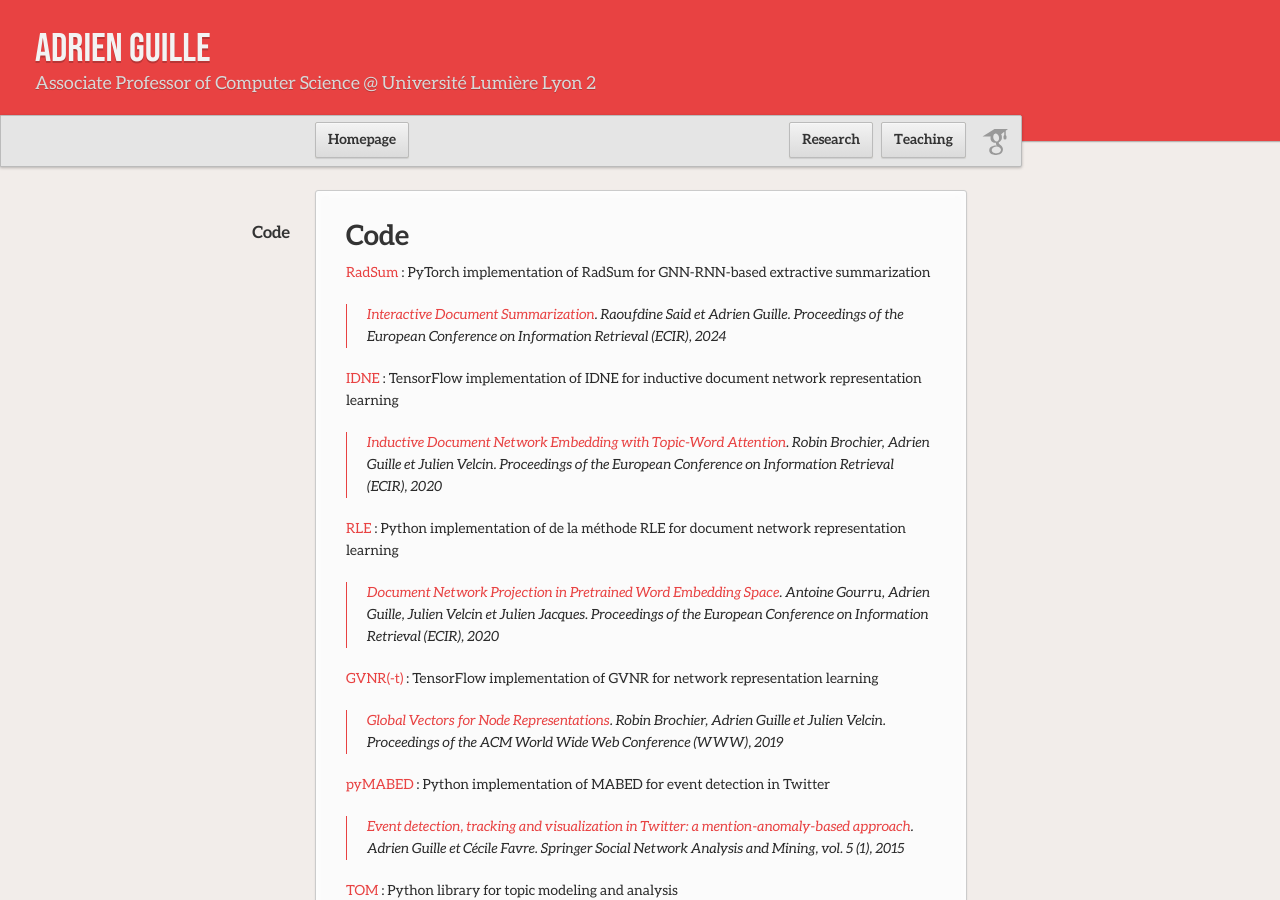
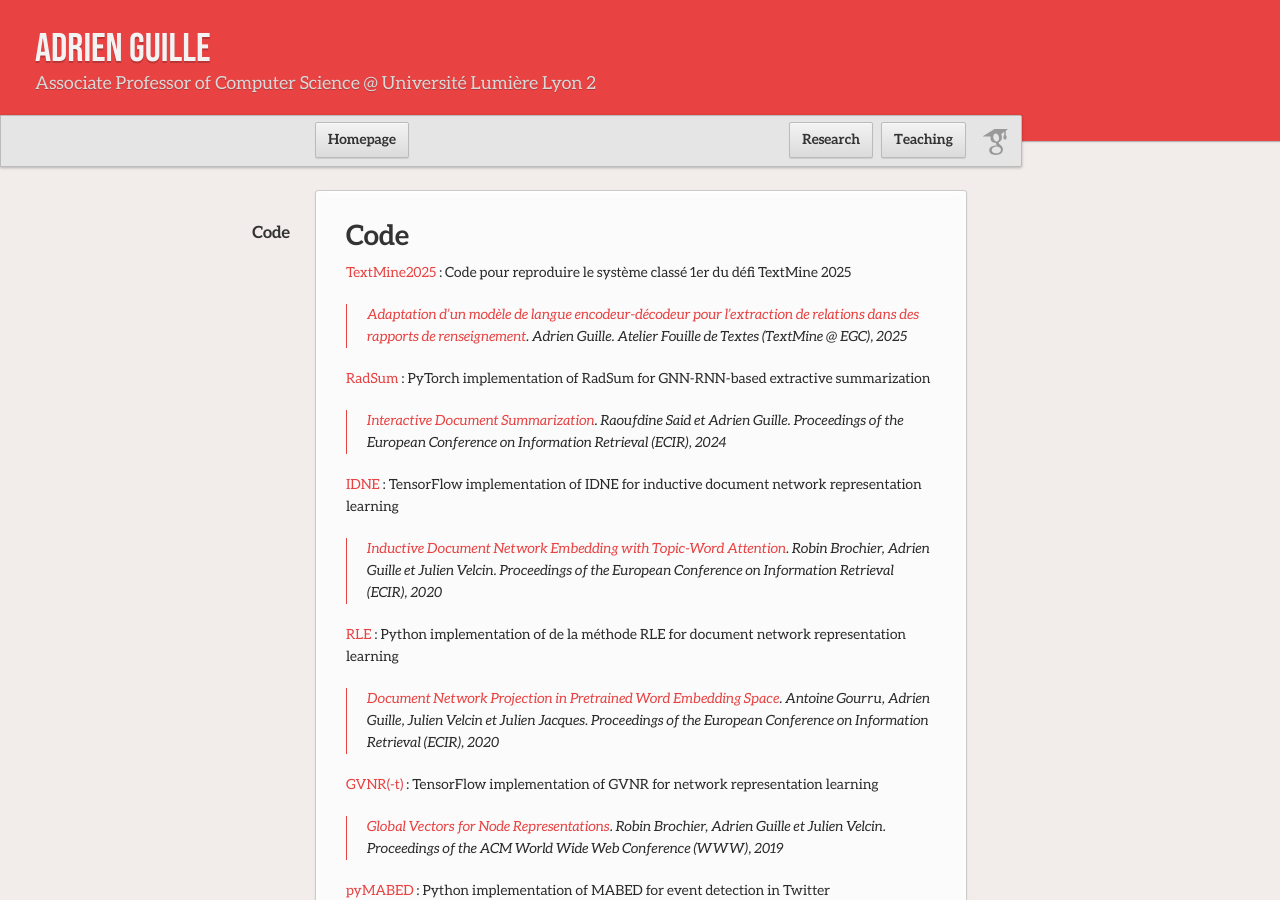
Before and after one commit to AdrienGuille/adrienguille.github.io, a Jekyll site: the page built from code.md, in a window 1280 px wide and 900 px high. Built offline with Jekyll 4.4.1, drawn with Linux system fonts in a browser that asks for light colours; our own code applies the rules of GitHub Pages for plain Markdown files.

Commit message:
Update code.md

```diff
--- a/code.md
+++ b/code.md
@@ -1,4 +1,7 @@
 # Code
+
+[TextMine2025](https://github.com/AdrienGuille/TextMine2025) : Code pour reproduire le système classé 1er du défi TextMine 2025
+> [Adaptation d’un modèle de langue encodeur-décodeur pour l’extraction de relations dans des rapports de renseignement](https://github.com/AdrienGuille/TextMine2025/blob/main/Article.pdf). Adrien Guille. Atelier Fouille de Textes (TextMine @ EGC), 2025
 
 [RadSum](https://github.com/Baragouine/radsum) : PyTorch implementation of RadSum for GNN-RNN-based extractive summarization
 > [Interactive Document Summarization](https://adrienguille.github.io/publications/ecir2024.pdf). Raoufdine Said et Adrien Guille. Proceedings of the European Conference on Information Retrieval (ECIR), 2024
```
